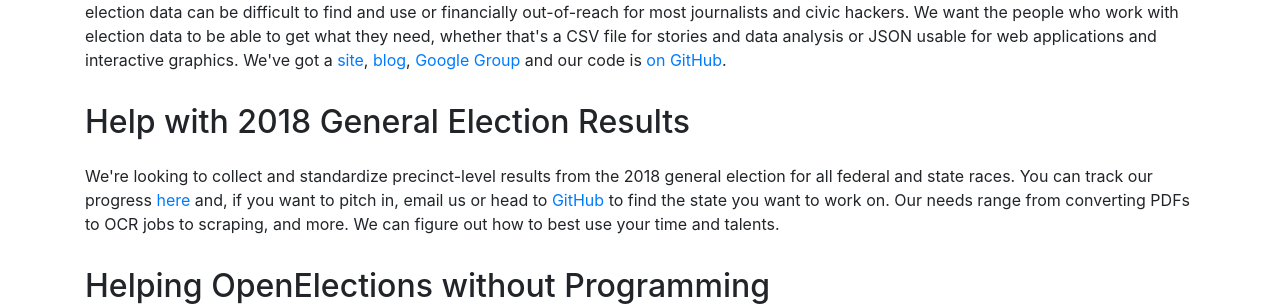
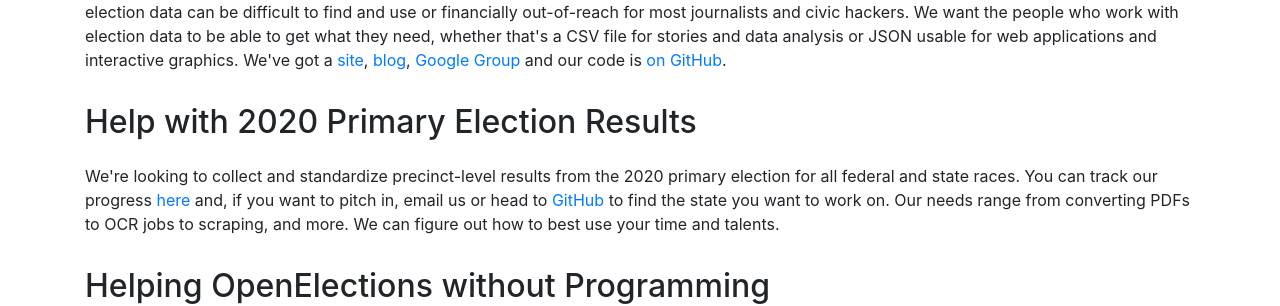
Before and after one commit to openelections/docs, a Jekyll site: the page built from index.html, in a window 1280 px wide and 1383 px high. Shown: the part 338-644 px from the top of the window. Built offline with Jekyll 4.4.1, drawn with Linux system fonts in a browser that asks for light colours; nearby versions of some CDN libraries; some web fonts are replaced.

Commit message:
2020 update

```diff
--- a/index.html
+++ b/index.html
@@ -11,9 +11,9 @@ title: OpenElections Documentation
 
 <p>The goal of OpenElections is to create the first free, comprehensive, standardized, linked set of election data for the United States, including federal, statewide and state legislative offices. No freely available comprehensive source of official election results exists. The current options for election data can be difficult to find and use or financially out-of-reach for most journalists and civic hackers. We want the people who work with election data to be able to get what they need, whether that's a CSV file for stories and data analysis or JSON usable for web applications and interactive graphics. We've got a <a href="http://openelections.net/">site</a>, <a href="http://blog.openelections.net/">blog</a>, <a href="https://groups.google.com/forum/?fromgroups#!forum/openelections">Google Group</a> and our code is <a href="https://github.com/openelections">on GitHub</a>.</p>
 
-<h2>Help with 2018 General Election Results</h2>
+<h2>Help with 2020 Primary Election Results</h2>
 
-<p>We're looking to collect and standardize precinct-level results from the 2018 general election for all federal and state races. You can track our progress <a href="https://docs.google.com/spreadsheets/d/15_7PV0AuLjMgutAGiuGVquZJQ2l0lWkusckuHhIBXrQ/edit?usp=sharing">here</a> and, if you want to pitch in, email us or head to <a href="https://github.com/openelections/">GitHub</a> to find the state you want to work on. Our needs range from converting PDFs to OCR jobs to scraping, and more. We can figure out how to best use your time and talents.</p>
+<p>We're looking to collect and standardize precinct-level results from the 2020 primary election for all federal and state races. You can track our progress <a href="https://docs.google.com/spreadsheets/d/15_7PV0AuLjMgutAGiuGVquZJQ2l0lWkusckuHhIBXrQ/edit?usp=sharing">here</a> and, if you want to pitch in, email us or head to <a href="https://github.com/openelections/">GitHub</a> to find the state you want to work on. Our needs range from converting PDFs to OCR jobs to scraping, and more. We can figure out how to best use your time and talents.</p>
 
 <h2>Helping OpenElections without Programming</h2>
 
```
